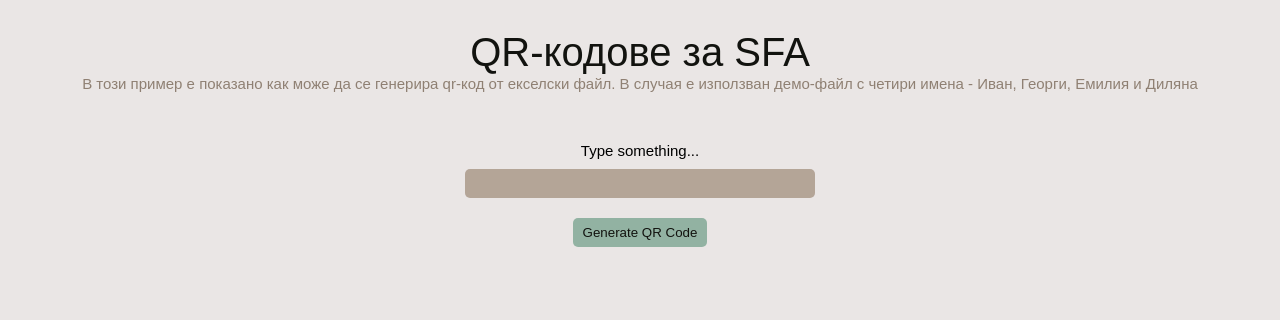
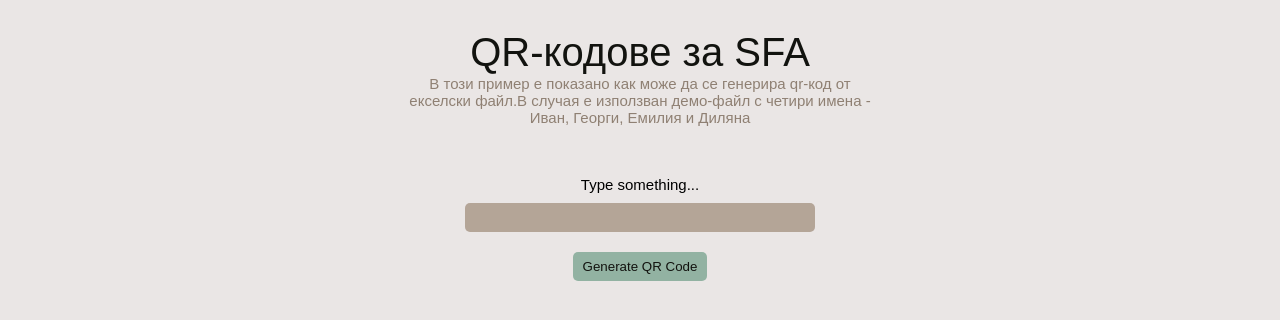
Before and after one commit to Galov/qr-myself, a plain HTML site: page index.html in a window 1280 px wide. Drawn offline with Linux system fonts and the light colour scheme.

Commit message:
Ограничение на текста

```diff
--- a/index.html
+++ b/index.html
@@ -11,7 +11,7 @@
 <body>
     <section class="heading">
         <div class="title">QR-кодове за SFA</div>
-        <div class="sub-title">В този пример е показано как може да се генерира qr-код от екселски файл. В случая е използван демо-файл с четири имена - Иван, Георги, Емилия и Диляна</div>
+        <div class="sub-title" style="max-width:480px;">В този пример е показано как може да се генерира qr-код от екселски файл.В случая е използван демо-файл с четири имена - Иван, Георги, Емилия и Диляна</div>
     </section>
     <section class="user-input">
         <label for="input_text">Type something...</label>
```
